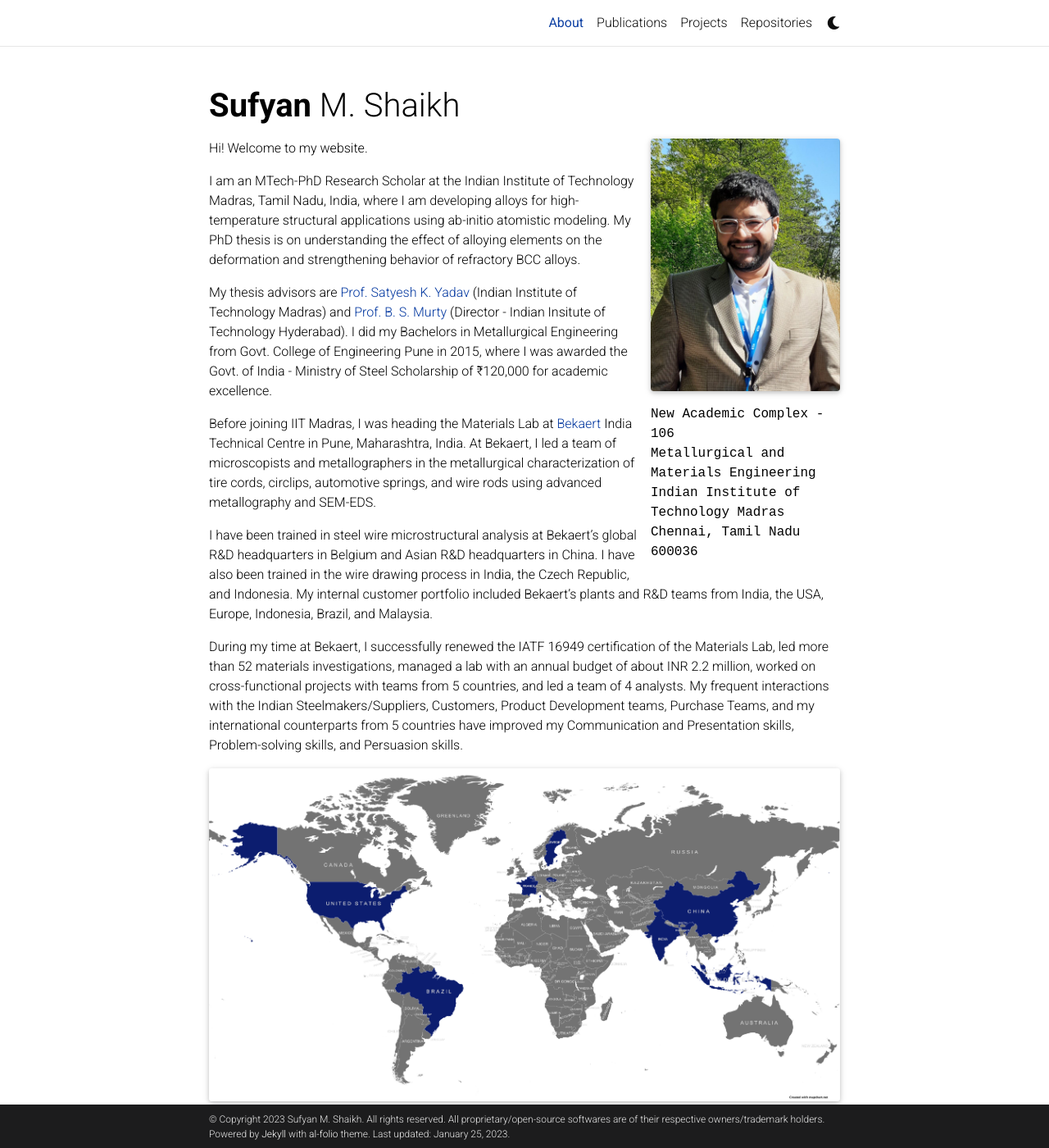
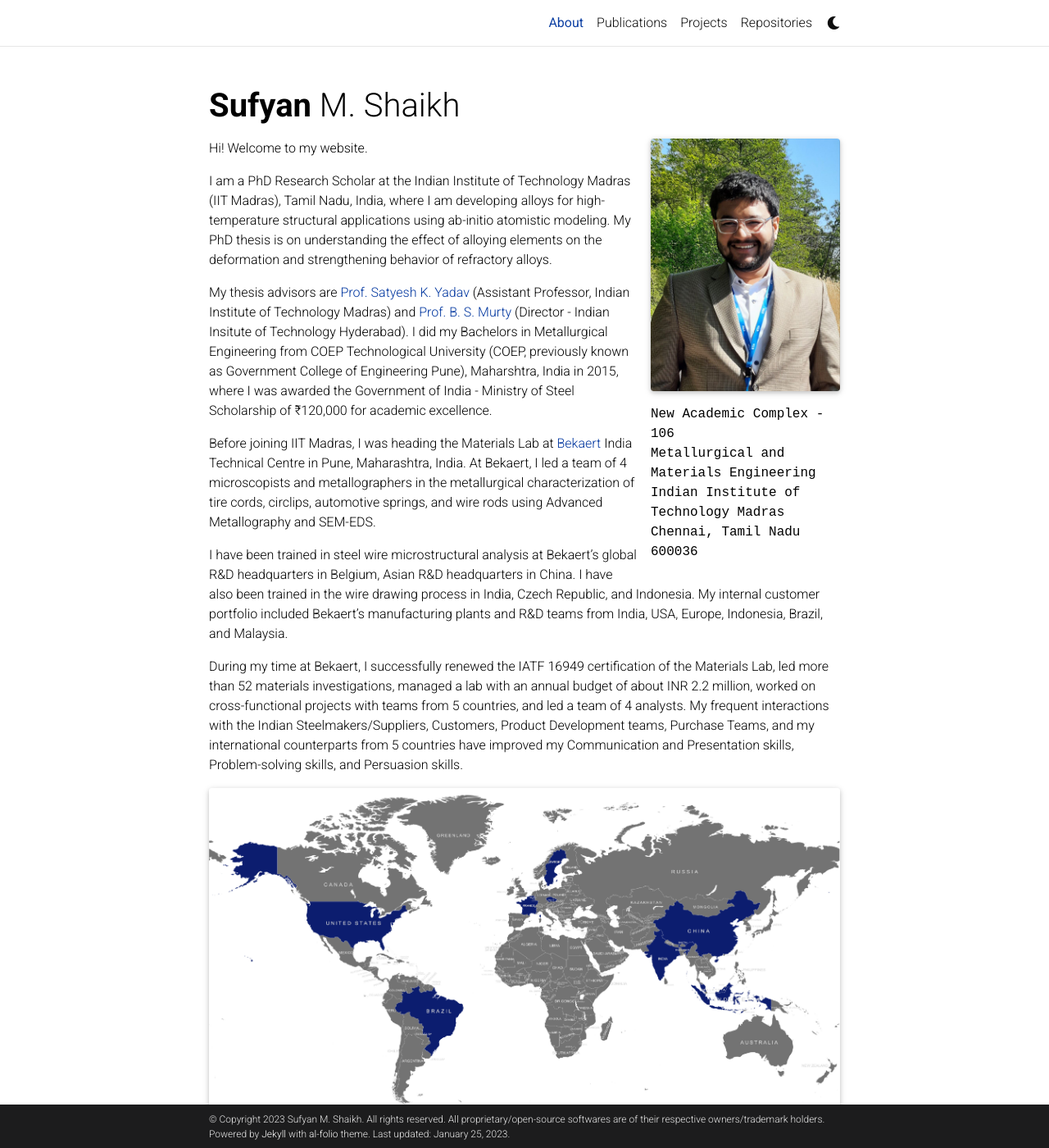
Before and after one commit to sufyanshk/sufyanshk.github.io, a Jekyll site: the page built from _pages/about.md, in a window 1280 px wide and 1400 px high. Shown: the whole window at 82% size. Built offline with Jekyll 4.4.1, drawn with Linux system fonts in a browser that asks for light colours; full-size pictures stand in for the smaller copies a plugin makes; comment, search, counter and statistics services are not loaded; a style sheet for code colours, icons or effects is not loaded; some of the changed text lies outside the part shown.

Commit message:
minor corrections

```diff
--- a/_pages/about.md
+++ b/_pages/about.md
@@ -20,14 +20,13 @@ social: true  # includes social icons at the bottom of the page
 
 Hi! Welcome to my website.
 
-I am an MTech-PhD Research Scholar at the Indian Institute of Technology Madras, Tamil Nadu, India, where I am developing alloys for high-temperature structural applications using ab-initio atomistic modeling. My PhD thesis is on understanding the effect of alloying elements on the
-deformation and strengthening behavior of refractory BCC alloys.
+I am a PhD Research Scholar at the Indian Institute of Technology Madras (IIT Madras), Tamil Nadu, India, where I am developing alloys for high-temperature structural applications using ab-initio atomistic modeling. My PhD thesis is on understanding the effect of alloying elements on the deformation and strengthening behavior of refractory alloys.
 
-My thesis advisors are <a href="https://mme.iitm.ac.in/satyesh/index.html">Prof. Satyesh K. Yadav</a> (Indian Institute of Technology Madras) and <a href="https://mme.iitm.ac.in/murty/bsmurty">Prof. B. S. Murty</a> (Director - Indian Insitute of Technology Hyderabad). I did my Bachelors in Metallurgical Engineering from Govt. College of Engineering Pune in 2015, where I was awarded the Govt. of India - Ministry of Steel Scholarship of ₹120,000 for academic excellence.
+My thesis advisors are <a href="https://mme.iitm.ac.in/satyesh/index.html">Prof. Satyesh K. Yadav</a> (Assistant Professor, Indian Institute of Technology Madras) and <a href="https://mme.iitm.ac.in/murty/bsmurty">Prof. B. S. Murty</a> (Director - Indian Insitute of Technology Hyderabad). I did my Bachelors in Metallurgical Engineering from COEP Technological University (COEP, previously known as Government College of Engineering Pune), Maharshtra, India in 2015, where I was awarded the Government of India - Ministry of Steel Scholarship of ₹120,000 for academic excellence.
 
-Before joining IIT Madras, I was heading the Materials Lab at <a href="https://www.bekaert.com/en/about-us">Bekaert</a> India Technical Centre in Pune, Maharashtra, India. At Bekaert, I led a team of microscopists and metallographers in the metallurgical characterization of tire cords, circlips, automotive springs, and wire rods using advanced metallography and SEM-EDS.
+Before joining IIT Madras, I was heading the Materials Lab at <a href="https://www.bekaert.com/en/about-us">Bekaert</a> India Technical Centre in Pune, Maharashtra, India. At Bekaert, I led a team of 4 microscopists and metallographers in the metallurgical characterization of tire cords, circlips, automotive springs, and wire rods using Advanced Metallography and SEM-EDS.
 
-I have been trained in steel wire microstructural analysis at Bekaert’s global R&D headquarters in Belgium and Asian R&D headquarters in China. I have also been trained in the wire drawing process in India, the Czech Republic, and Indonesia. My internal customer portfolio included Bekaert’s plants and R&D teams from India, the USA, Europe, Indonesia, Brazil, and Malaysia.
+I have been trained in steel wire microstructural analysis at Bekaert’s global R&D headquarters in Belgium, Asian R&D headquarters in China. I have also been trained in the wire drawing process in India, Czech Republic, and Indonesia. My internal customer portfolio included Bekaert’s manufacturing plants and R&D teams from India, USA, Europe, Indonesia, Brazil, and Malaysia.
 
 During my time at Bekaert, I successfully renewed the IATF 16949 certification of the Materials Lab, led more than 52 materials investigations, managed a lab with an annual budget of about INR 2.2 million, worked on cross-functional projects with teams from 5 countries, and led a team of 4 analysts. My frequent interactions with the Indian Steelmakers/Suppliers, Customers, Product Development teams, Purchase Teams, and my international counterparts from 5 countries have improved my Communication and Presentation skills, Problem-solving skills, and Persuasion skills.
 
```
Also changed, not shown: other parts of _pages/about.md (+1 -1 lines).
